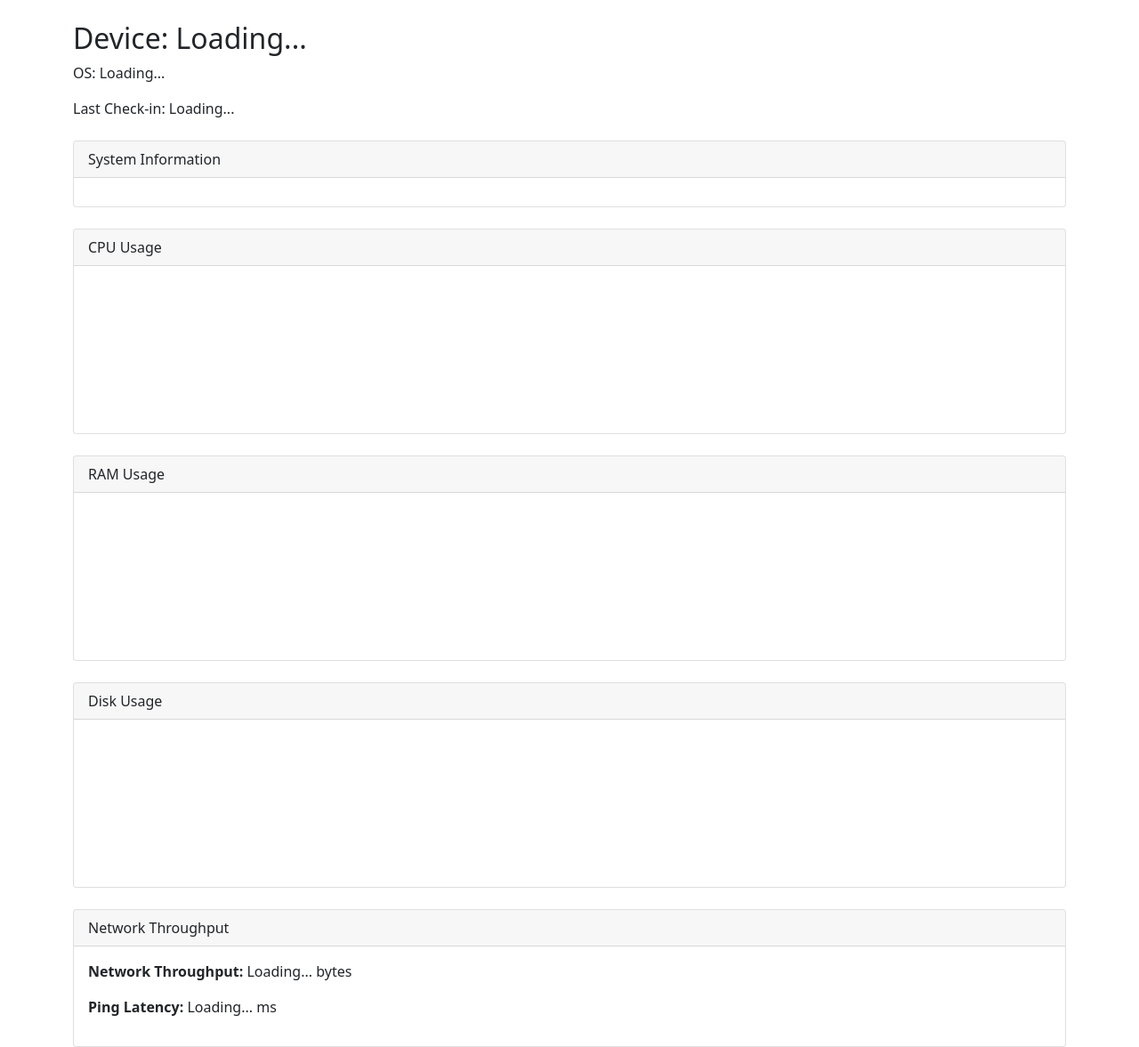
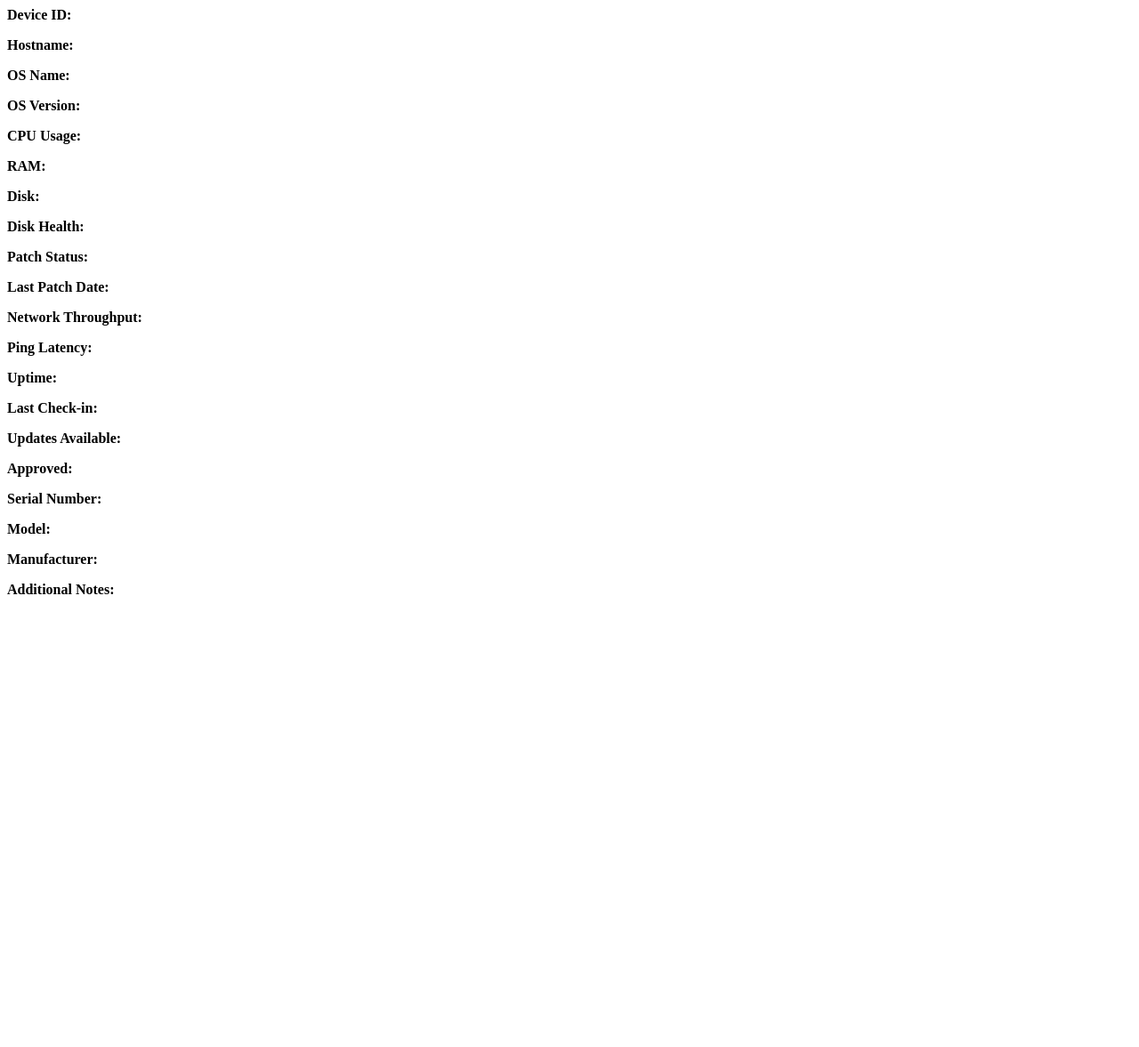
Before and after one commit to gitarman94/PatchPilot, a Python web app: template templates/device_detail.html in a window 1280 px wide. Shown: the whole page at 89% size. After the commit the page ends 668 px from the top, so only its background shows below. Run offline with Jinja, Linux system fonts and the light colour scheme; the template is opened without the code that fills it, so the values that code supplies are empty; a map, chart or similar area stays blank.

Commit message:
Update device_detail.html

```diff
--- a/templates/device_detail.html
+++ b/templates/device_detail.html
@@ -1,140 +1,67 @@
-<!DOCTYPE html>
-<html lang="en">
-<head>
-    <meta charset="UTF-8">
-    <meta name="viewport" content="width=device-width, initial-scale=1.0">
-    <title>Device Detail</title>
-    <!-- Add your CSS stylesheets here -->
-    <link rel="stylesheet" href="https://cdnjs.cloudflare.com/ajax/libs/font-awesome/5.15.3/css/all.min.css">
-    <link rel="stylesheet" href="https://cdn.jsdelivr.net/npm/bootstrap@5.1.0/dist/css/bootstrap.min.css">
-    <script src="https://cdn.jsdelivr.net/npm/chart.js"></script>
-</head>
-<body>
-    <div class="container mt-4">
-        <!-- Device Information -->
-        <h2>Device: <span id="device-name">Loading...</span></h2>
-        <p>OS: <span id="os-name">Loading...</span></p>
-        <p>Last Check-in: <span id="last-checkin">Loading...</span></p>
-
-        <!-- System Stats -->
-        <div class="card mt-4">
-            <div class="card-header">System Information</div>
-            <div class="card-body">
-                <div id="system-info">
-                    <!-- Dynamic system data will be displayed here -->
-                </div>
-            </div>
+<div class="container py-3">
+    <h3 id="deviceName"></h3>
+    <div class="row mt-3">
+        <div class="col-md-6">
+            <p><strong>Device ID:</strong> <span id="deviceId"></span></p>
+            <p><strong>Hostname:</strong> <span id="deviceHostname"></span></p>
+            <p><strong>OS Name:</strong> <span id="deviceOS"></span></p>
+            <p><strong>OS Version:</strong> <span id="deviceOSVersion"></span></p>
+            <p><strong>CPU Usage:</strong> <span id="deviceCPU"></span></p>
+            <p><strong>RAM:</strong> <span id="deviceRAM"></span></p>
+            <p><strong>Disk:</strong> <span id="deviceDisk"></span></p>
+            <p><strong>Disk Health:</strong> <span id="deviceDiskHealth"></span></p>
+            <p><strong>Patch Status:</strong> <span id="devicePatchStatus"></span></p>
+            <p><strong>Last Patch Date:</strong> <span id="deviceLastPatch"></span></p>
         </div>
-
-        <!-- CPU Usage Chart -->
-        <div class="card mt-4">
-            <div class="card-header">CPU Usage</div>
-            <div class="card-body">
-                <canvas id="cpuUsageChart"></canvas>
-            </div>
-        </div>
-
-        <!-- RAM Usage Chart -->
-        <div class="card mt-4">
-            <div class="card-header">RAM Usage</div>
-            <div class="card-body">
-                <canvas id="ramUsageChart"></canvas>
-            </div>
-        </div>
-
-        <!-- Disk Usage Chart -->
-        <div class="card mt-4">
-            <div class="card-header">Disk Usage</div>
-            <div class="card-body">
-                <canvas id="diskUsageChart"></canvas>
-            </div>
-        </div>
-
-        <!-- Network Stats -->
-        <div class="card mt-4">
-            <div class="card-header">Network Throughput</div>
-            <div class="card-body">
-                <p><strong>Network Throughput:</strong> <span id="network-throughput">Loading...</span> bytes</p>
-                <p><strong>Ping Latency:</strong> <span id="ping-latency">Loading...</span> ms</p>
-            </div>
+        <div class="col-md-6">
+            <p><strong>Network Throughput:</strong> <span id="deviceNetwork"></span></p>
+            <p><strong>Ping Latency:</strong> <span id="devicePing"></span></p>
+            <p><strong>Uptime:</strong> <span id="deviceUptime"></span></p>
+            <p><strong>Last Check-in:</strong> <span id="deviceCheckin"></span></p>
+            <p><strong>Updates Available:</strong> <span id="deviceUpdates"></span></p>
+            <p><strong>Approved:</strong> <span id="deviceApproved"></span></p>
+            <p><strong>Serial Number:</strong> <span id="deviceSerial"></span></p>
+            <p><strong>Model:</strong> <span id="deviceModel"></span></p>
+            <p><strong>Manufacturer:</strong> <span id="deviceManufacturer"></span></p>
+            <p><strong>Additional Notes:</strong> <span id="deviceNotes"></span></p>
         </div>
     </div>
+</div>
 
-    <script>
-        document.addEventListener('DOMContentLoaded', function() {
-            const deviceId = window.location.pathname.split('/').pop(); // Get the device ID from the URL
+<script>
+async function loadDeviceDetails(deviceId) {
+    const body = $('#deviceDetailBody');
+    body.html('<div class="text-center py-5"><div class="spinner-border" role="status"></div></div>');
 
-            // Fetch device data from the server
-            fetch(`/api/devices/${deviceId}`)
-                .then(response => response.json())
-                .then(data => {
-                    const device = data;
+    try {
+        const res = await fetch(`/api/devices/${deviceId}`);
+        const d = await res.json();
 
-                    // Populate device info
-                    document.getElementById('device-name').textContent = device.device_name;
-                    document.getElementById('os-name').textContent = device.os_name;
-                    document.getElementById('last-checkin').textContent = new Date(device.last_checkin).toLocaleString();
+        $('#deviceName').text(d.device_name || '—');
+        $('#deviceId').text(d.id || '—');
+        $('#deviceHostname').text(d.hostname || '—');
+        $('#deviceOS').text(d.os_name || '—');
+        $('#deviceOSVersion').text(d.os_version || '—');
+        $('#deviceCPU').text(d.cpu != null ? d.cpu.toFixed(1) + '%' : '—');
+        $('#deviceRAM').text(d.ram_total ? `${d.ram_used} / ${d.ram_total} MB` : '—');
+        $('#deviceDisk').text(d.disk_total ? `${d.disk_total - d.disk_free} / ${d.disk_total} GB` : '—');
+        $('#deviceDiskHealth').text(d.disk_health || '—');
+        $('#devicePatchStatus').text(d.patch_status || '—');
+        $('#deviceLastPatch').text(d.last_patch_date || '—');
 
-                    // Populate system stats
-                    document.getElementById('system-info').innerHTML = `
-                        <p><strong>CPU Usage:</strong> ${device.cpu}%</p>
-                        <p><strong>Total RAM:</strong> ${(device.ram_total / 1024 / 1024 / 1024).toFixed(2)} GB</p>
-                        <p><strong>Used RAM:</strong> ${(device.ram_used / 1024 / 1024 / 1024).toFixed(2)} GB</p>
-                        <p><strong>Free RAM:</strong> ${(device.ram_free / 1024 / 1024 / 1024).toFixed(2)} GB</p>
-                        <p><strong>Disk Health:</strong> ${device.disk_health}</p>
-                        <p><strong>Total Disk:</strong> ${(device.disk_total / 1024 / 1024 / 1024).toFixed(2)} GB</p>
-                        <p><strong>Free Disk:</strong> ${(device.disk_free / 1024 / 1024 / 1024).toFixed(2)} GB</p>
-                    `;
-
-                    // Network Stats
-                    document.getElementById('network-throughput').textContent = device.network_throughput;
-                    document.getElementById('ping-latency').textContent = device.ping_latency;
-
-                    // Initialize CPU, RAM, and Disk usage charts
-                    const cpuCtx = document.getElementById('cpuUsageChart').getContext('2d');
-                    new Chart(cpuCtx, {
-                        type: 'doughnut',
-                        data: {
-                            labels: ['CPU Usage', 'Idle'],
-                            datasets: [{
-                                data: [device.cpu, 100 - device.cpu],
-                                backgroundColor: ['#f56c42', '#42f56c'],
-                                borderColor: '#ffffff',
-                                borderWidth: 1
-                            }]
-                        }
-                    });
-
-                    const ramCtx = document.getElementById('ramUsageChart').getContext('2d');
-                    new Chart(ramCtx, {
-                        type: 'doughnut',
-                        data: {
-                            labels: ['Used RAM', 'Free RAM'],
-                            datasets: [{
-                                data: [device.ram_used, device.ram_free],
-                                backgroundColor: ['#f56c42', '#42f56c'],
-                                borderColor: '#ffffff',
-                                borderWidth: 1
-                            }]
-                        }
-                    });
-
-                    const diskCtx = document.getElementById('diskUsageChart').getContext('2d');
-                    new Chart(diskCtx, {
-                        type: 'doughnut',
-                        data: {
-                            labels: ['Used Disk', 'Free Disk'],
-                            datasets: [{
-                                data: [device.disk_total - device.disk_free, device.disk_free],
-                                backgroundColor: ['#f56c42', '#42f56c'],
-                                borderColor: '#ffffff',
-                                borderWidth: 1
-                            }]
-                        }
-                    });
-                })
-                .catch(error => console.error('Error fetching device data:', error));
-        });
-    </script>
-</body>
-</html>
+        $('#deviceNetwork').text(d.network_throughput || '—');
+        $('#devicePing').text(d.ping_latency != null ? d.ping_latency + ' ms' : '—');
+        $('#deviceUptime').text(d.uptime ? `${d.uptime} sec` : '—');
+        $('#deviceCheckin').text(d.last_checkin || '—');
+        $('#deviceUpdates').text(d.updates_available ? 'Yes' : 'No');
+        $('#deviceApproved').text(d.approved ? 'Yes' : 'No');
+        $('#deviceSerial').text(d.serial_number || '—');
+        $('#deviceModel').text(d.model || '—');
+        $('#deviceManufacturer').text(d.manufacturer || '—');
+        $('#deviceNotes').text(d.notes || '—');
+    } catch (err) {
+        body.html('<p class="text-danger">Failed to load device details.</p>');
+        console.error(err);
+    }
+}
+</script>
```
